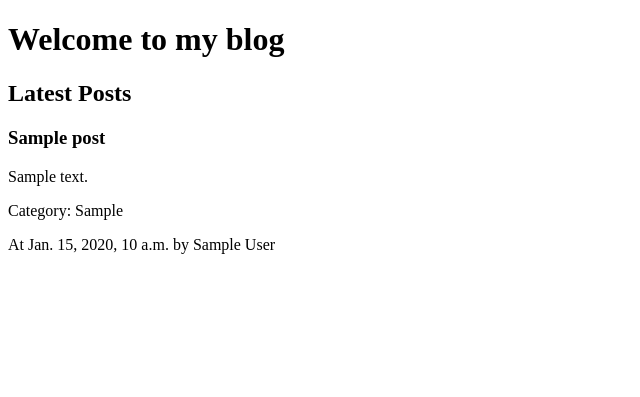
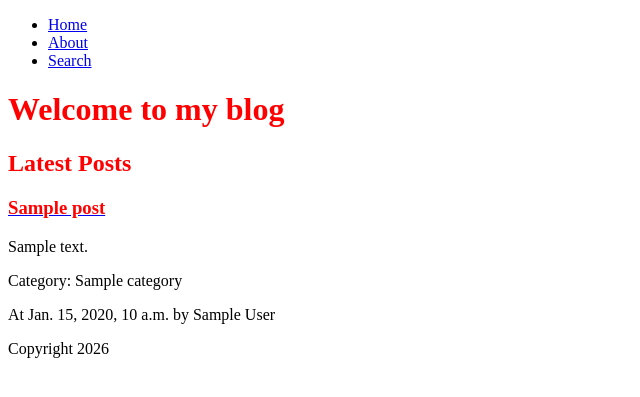
Before and after one commit to aviralale/django-classes-blog, a Django app: page / in a window 1280 px wide. Shown: the top 397 px of the page, without its empty margins (0-640 px from the left). Run offline with Django 5.2, Linux system fonts and the light colour scheme; tables that the repository leaves empty hold one stand-in row (values such as "Sample post").

Commit message:
Add Category model and update Post model; enhance templates and static files

```diff
--- a/blog/admin.py
+++ b/blog/admin.py
@@ -1,5 +1,6 @@
 from django.contrib import admin
-from .models import Post
+from .models import Post, Category
 
 # Register your models here.
 admin.site.register(Post)
+admin.site.register(Category)
--- a/blog/models.py
+++ b/blog/models.py
@@ -1,18 +1,27 @@
 from django.db import models
+from django.utils.text import slugify
 
 # Create your models here.
+class Category(models.Model):
+    name = models.CharField(max_length=54)
+
+    def __str__(self):
+        return self.name
+
 class Post(models.Model):
     title = models.CharField(max_length=100)
     content = models.TextField()
     #https://blog.ctrlbits.com/post/software-development-life-cycle-for-2026-developers
     slug = models.CharField(max_length=100, unique=True, blank=True)
     author = models.CharField(max_length=100)
-    category = models.CharField(max_length=100)
+    # category = models.CharField(max_length=100)
+    category = models.ForeignKey(Category, on_delete=models.SET_NULL, null=True)
     created_at = models.DateTimeField(auto_now_add=True)
 
     def save(self, *args, **kwargs):
         if not self.slug:
-            base_slug = self.title.lower().replace(' ','-')
+            # base_slug = self.title.lower().replace(' ','-')
+            base_slug = slugify(self.title)
             #My Country Nepal --> my-country-nepal
             slug = base_slug
             counter = 1
--- a/blog/urls.py
+++ b/blog/urls.py
@@ -1,8 +1,10 @@
 from django.urls import path
 from . import views
 
+app_name = 'blog'
+
 urlpatterns = [
-    path('', views.index),
-    path('post/<slug:slug>/', views.post_detail),
+    path('', views.index, name="home"),
+    path('post/<slug:slug>/', views.post_detail, name="post_detail"),
     path('about/', views.about),
 ]
--- a/core/settings.py
+++ b/core/settings.py
@@ -116,3 +116,4 @@ USE_TZ = True
 # https://docs.djangoproject.com/en/6.0/howto/static-files/
 
 STATIC_URL = 'static/'
+STATICFILES_DIRS = [BASE_DIR / 'static']
--- /dev/null
+++ b/static/css/style.css
@@ -0,0 +1,3 @@
+h1, h2, h3{
+    color: red;
+}
--- /dev/null
+++ b/templates/base.html
@@ -0,0 +1,30 @@
+{% load static %}
+<!DOCTYPE html>
+<html lang="en">
+<head>
+    <meta charset="UTF-8">
+    <meta name="viewport" content="width=device-width, initial-scale=1.0">
+    <title>{% block title %}{% endblock %} | My Blog</title>
+    <link rel="stylesheet" href={% static 'css/style.css' %}>
+</head>
+<body>
+    <header>
+        <nav>
+            <ul>
+                <li><a href={% url 'blog:home' %}>Home</a></li>
+                <li><a href='/about'>About</a></li>
+                <li><a href="#">Search</a></li>
+            </ul>
+        </nav>
+    </header>
+
+    <main>
+        {% block content %} {% endblock %}
+    </main>
+
+    <footer>
+        Copyright 2026
+    </footer>
+
+</body>
+</html>
--- a/templates/blog/home.html
+++ b/templates/blog/home.html
@@ -1,4 +1,22 @@
-<!DOCTYPE html>
+{% extends 'base.html' %}
+
+{% block title %}Home{% endblock %}
+
+{% block content %}
+    <h1>Welcome to my blog</h1>
+    <h2>Latest Posts</h2>
+    {% for post in posts %}
+        <div>
+            <a href={% url 'blog:post_detail' post.slug %}><h3>{{post.title}}</h3></a>
+            <p>{{post.content}}</p>
+            <p> Category: {{post.category.name}}</p>
+            <p>At {{post.created_at}} by {{post.author}}</p>
+        </div>
+        {% endfor %}
+{% endblock %}
+
+
+{% comment %} <!DOCTYPE html>
 <html lang="en">
 <head>
     <meta charset="UTF-8">
@@ -18,4 +36,4 @@
         {% endfor %}
 
 </body>
-</html>
+</html> {% endcomment %}
```
Also changed, not shown: templates/blog/post_detail.html (+13 -2 lines), blog/migrations/0003_category.py (added), blog/migrations/0004_alter_post_category.py (added).
